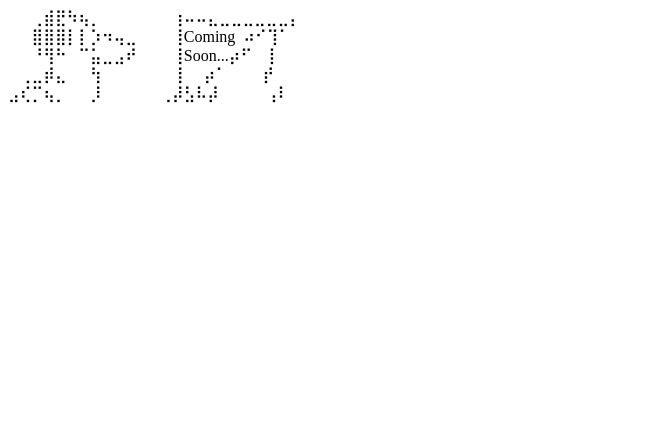
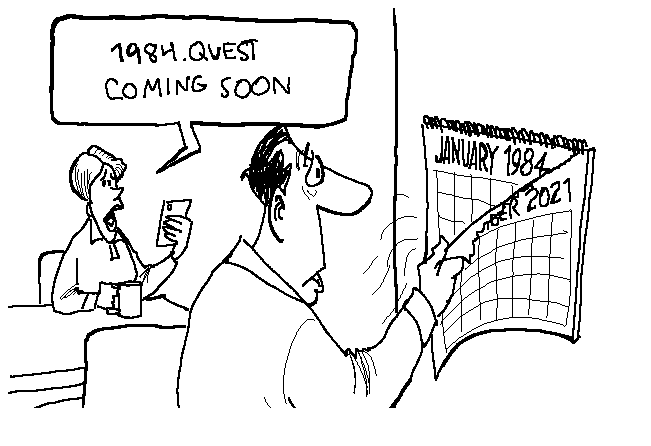
Before and after one commit to SeymourSchlong/1984quest, a plain HTML site: page index.html in a window 1280 px wide. Shown: the whole page, without its empty margins (0-651 px from the left). Drawn offline with Linux system fonts and the light colour scheme.

Commit message:
Update index.html

```diff
--- a/index.html
+++ b/index.html
@@ -4,7 +4,8 @@
     <title>1984 QUEST</title>
   </head>
   <body>
-    <div style="white-space: pre-wrap;">⠀⠀⢀⣾⣟⠳⢦⡀⠀⠀⠀⠀⠀⠀⢰⠤⠤⣄⣀⣀⣀⣀⣀⣀⡄
+    <div style="display: block; margin: auto;"><img src="/images/placeholder.png"></div>
+    <div style="white-space: pre-wrap; display: none;">⠀⠀⢀⣾⣟⠳⢦⡀⠀⠀⠀⠀⠀⠀⢰⠤⠤⣄⣀⣀⣀⣀⣀⣀⡄
 ⠀⠀⣿⣿⣿⡇⡇⡱⠲⢤⣀⠀⠀⠀⢸Coming  ⠴⠊⢹⠁
 ⠀⠀⠘⢻⠓⠀⠉⣥⣀⣠⠞⠀⠀⠀⢸Soon...⡴⠋⠀⢸
 ⠀⢀⣀⡾⣄⠀⠀⢳⠀⠀⠀⠀⠀⠀⢸     ⡴⠁⠀⠀⠀⡞
```
